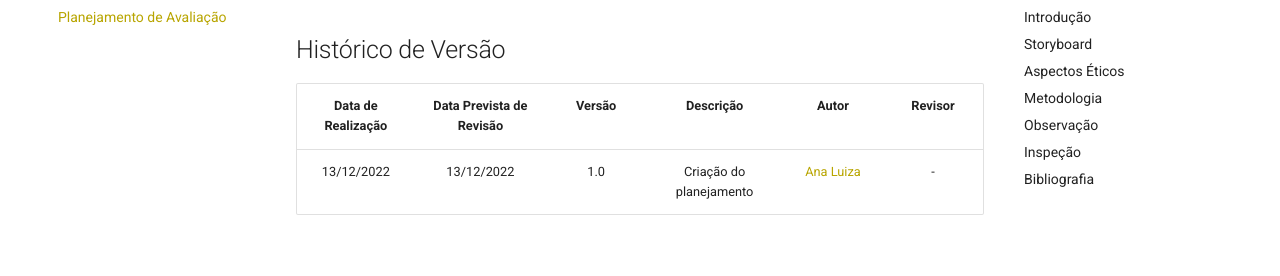
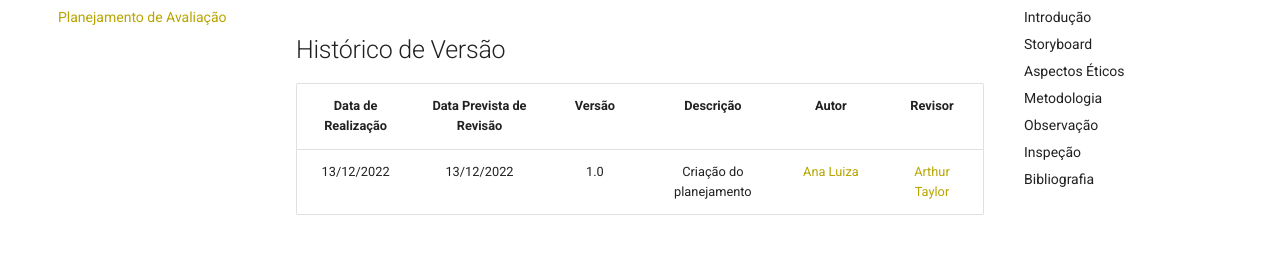
Before and after one commit to Interacao-Humano-Computador/2022.2-SimplesNacional, an MkDocs documentation site: the page built from docs/Avaliacoes/Storyboard/PlanejamentoAvStoryboard.md, in a window 1280 px wide and 900 px high. Shown: the part 196-472 px from the top of the window. Built offline with MkDocs 1.6.1 and Material for MkDocs 9.7.7, drawn with Linux system fonts in a browser that asks for light colours; comment, search, counter and statistics services are not loaded.

Commit message:
Review PlanejamentoAVStoryboard

```diff
--- a/docs/Avaliacoes/Storyboard/PlanejamentoAvStoryboard.md
+++ b/docs/Avaliacoes/Storyboard/PlanejamentoAvStoryboard.md
@@ -4,7 +4,7 @@
 
 |Data de Realização|Data Prevista de Revisão|Versão|Descrição|Autor|Revisor|
 | :----------: | :------: | :-----------: | :---------: |:---------: | :---------: |
-|13/12/2022|13/12/2022|1.0|Criação do planejamento|[Ana Luiza](https://github.com/AnHoff)|-|
+|13/12/2022|13/12/2022|1.0|Criação do planejamento|[Ana Luiza](https://github.com/AnHoff)|[Arthur Taylor](https://github.com/Eruel6)|
 
 ## Introdução
 
@@ -29,7 +29,7 @@ O Framework DECIDE [1] será utilizado na montagem do planejamento, visto que el
 * **D**etermine: deve-se determinar (*determine*) os objetivos da avaliação;
 * **E**xplore: deve-se explorar (*explore*) as perguntas que serão respondidas;
 * **C**hoose: deve-se escolher (*choose*) os métodos de avaliação que serão utilizados;
-* **I** dentify: deve-se identificar (*identify*) e administrar as questões práticas;
+* **I**dentify: deve-se identificar (*identify*) e administrar as questões práticas;
 * **D**ecide: deve-se decidir (*decide*) como lidar com as questões do *Identify*;
 * **E**valuate: deve-se avaliar (*evaluate*), interpretar e apresentar os dados coletados.
 
```
